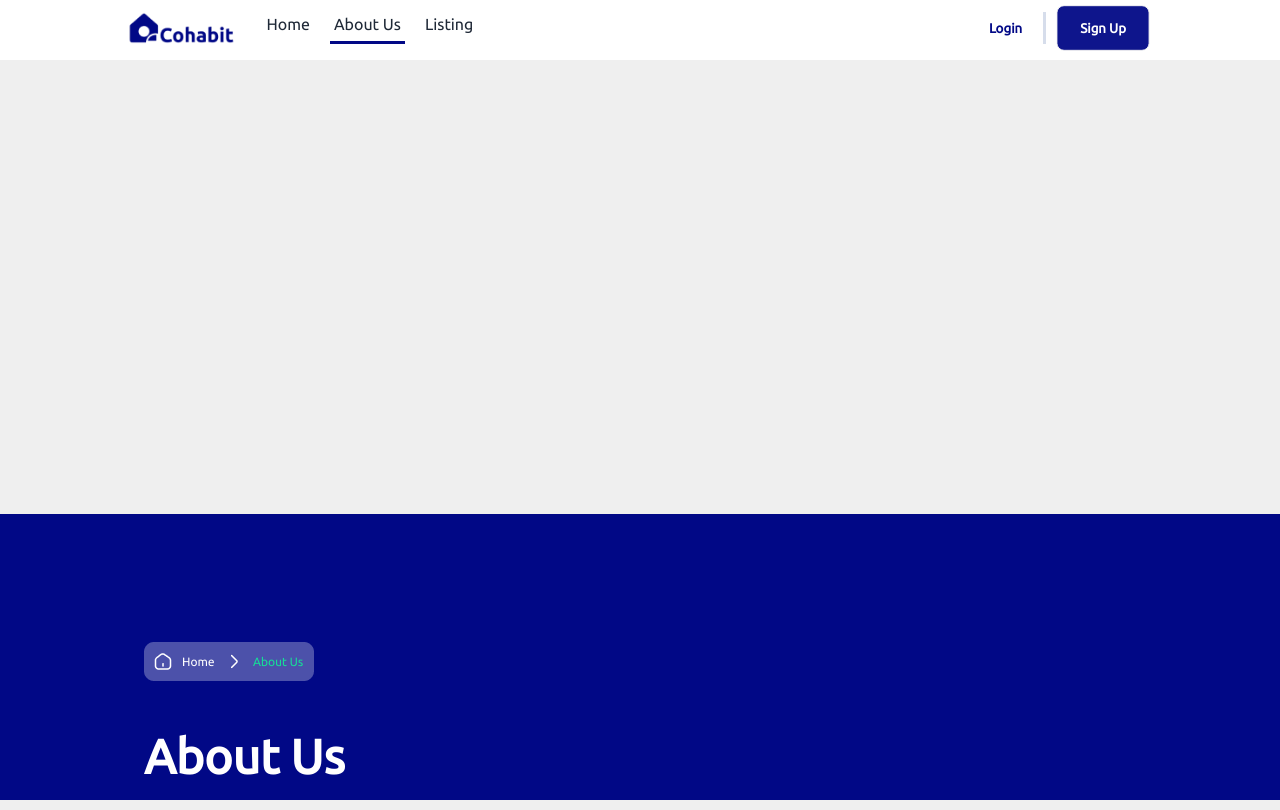
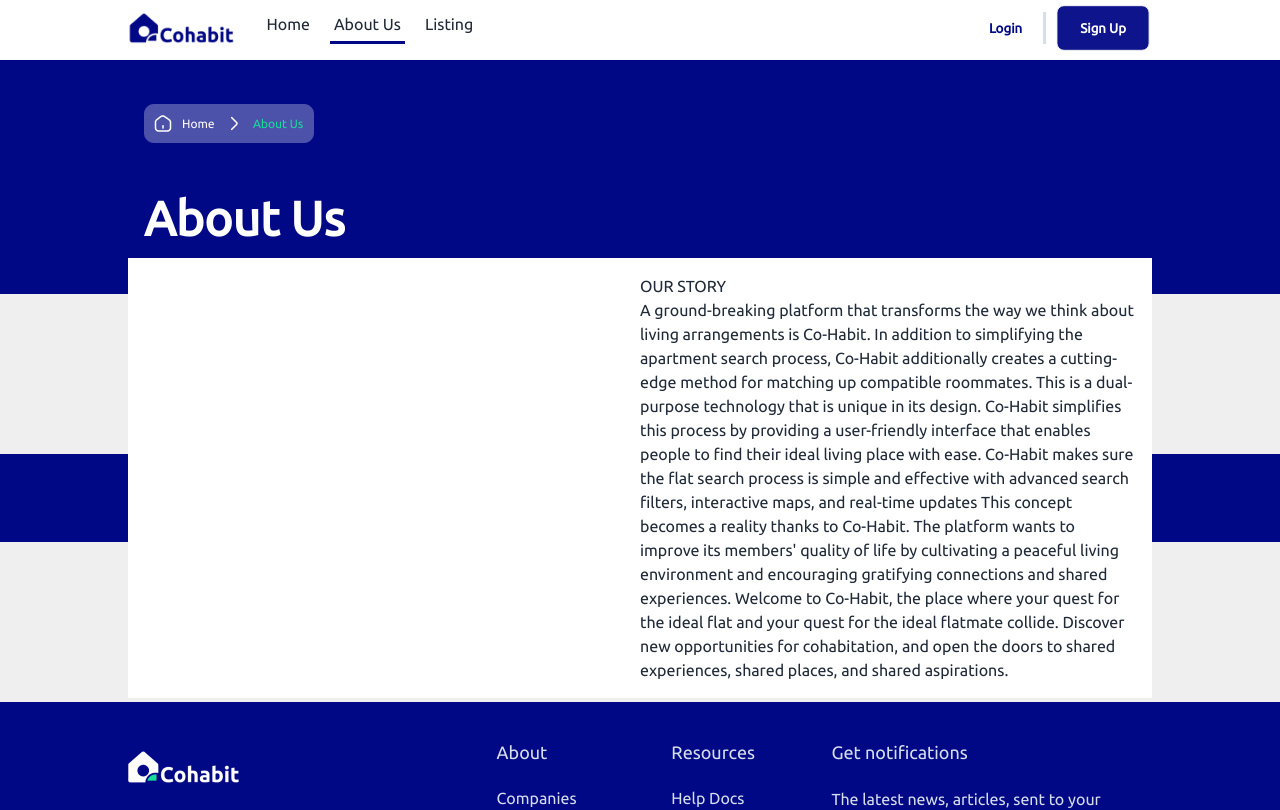
Before and after one commit to lazynerd-studios/Co-Habit-Landing, a React (Vite) app: page /about-us in a window 1280 px wide. Shown: the top 810 px of the page. Built offline with nearby package versions, Linux system fonts and the light colour scheme.

Commit message:
Update AboutUs.jsx

```diff
--- a/src/Components/About Us/AboutUs.jsx
+++ b/src/Components/About Us/AboutUs.jsx
@@ -11,7 +11,7 @@ const animationConfiguration = {
 
 
 const AboutUs = () => (
-  <section className="bg-[#EFEFEF]">
+  <section className=" bg-[#010886]">
 
     <motion.div
       variants={animationConfiguration}
@@ -20,22 +20,57 @@ const AboutUs = () => (
       exit="exit"
       transition={{ duration: 3 }}
     >
-
-      <div className="hero min-h-screen ">
-        <div className="hero-content w-full mt-10 bg-[#010886] laptop:mt-auto laptop:mx-[8rem]">
+      {/* <div className='min-h-screen'> */}
+      <div className="hero place-content-start ">
+        <div className="hero-content w-full mt-10 mb-8  bg-[#010886] laptop:mt- laptop:mx-[8rem]">
           {/* <div className="max-w-lg"> */}
-          <div className="w-full laptop:mx-[8rem] top-0 laptop:mt-[7rem]">
+          <div className="w-full laptop:mx-[8rem] top-0 laptop:mt-[3rem]">
             <img src={BreadCrumb} className='' alt="Breadcrumb" />
             <h1
               className="text-[3rem] leading-[3.4375rem] font-bold text-[#fff] mt-12">
               About Us
             </h1>
+          </div>
 
+        </div>
+      </div>
+
+      <div className='bg-white p-4 absolute w-auto hidden laptop:block -mt-9 h-auto mx-[8rem]'>
+        <div className='grid grid-cols-2 gap-0'>
+
+          <span>
+
+          </span>
+
+          <div className='mx-0'>
+            <h1 className=''>
+              OUR STORY
+            </h1>
+
+            <p className='text-[1rem]'>
+              A ground-breaking platform that transforms the way
+              we think about living arrangements is Co-Habit.
+              In addition to simplifying the apartment search process,
+              Co-Habit additionally creates a cutting-edge method for matching
+              up compatible roommates. This is a dual-purpose technology that is
+              unique in its design. Co-Habit simplifies this process by providing a
+              user-friendly interface that
+              enables people to find their ideal living place with ease.
+              Co-Habit makes sure the flat search process is simple and effective
+              with advanced search filters, interactive maps, and real-time updates
+              This concept becomes a reality thanks to Co-Habit. The platform wants
+              to improve its members' quality of life by cultivating a peaceful living
+              environment and encouraging gratifying connections and shared experiences.
+              Welcome to Co-Habit, the place where your quest for the ideal flat and your
+              quest for the ideal flatmate collide. Discover new opportunities for cohabitation,
+              and open the doors to shared experiences, shared places, and shared aspirations.
+            </p>
           </div>
         </div>
       </div>
+      {/* </div> */}
 
-      <div className='h-[20rem]'>
+      <div className='h-[10rem] bg-[#EFEFEF]'>
 
       </div>
 
@@ -47,6 +82,8 @@ const AboutUs = () => (
         </div>
       </div>
 
+      <div className='bg-[#EFEFEF] h-[10rem]'>
+      </div>
 
 
     </motion.div>
```
